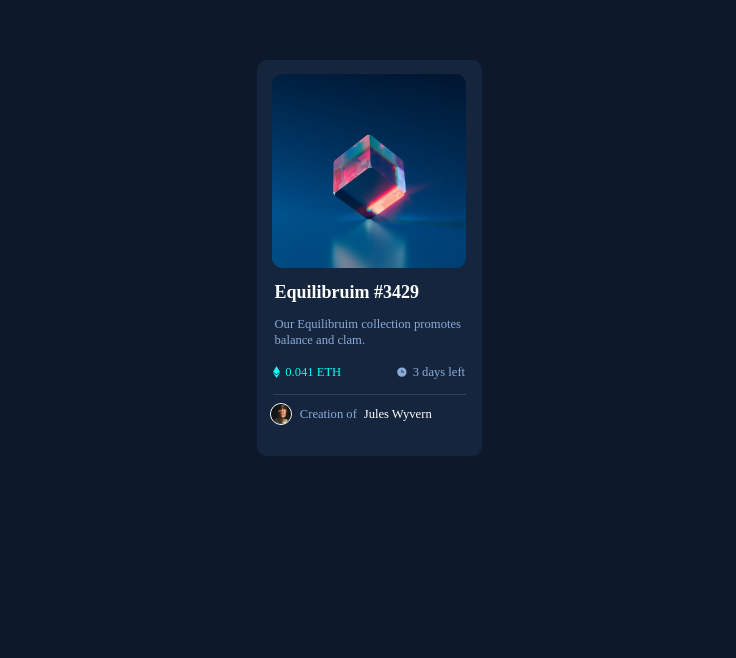
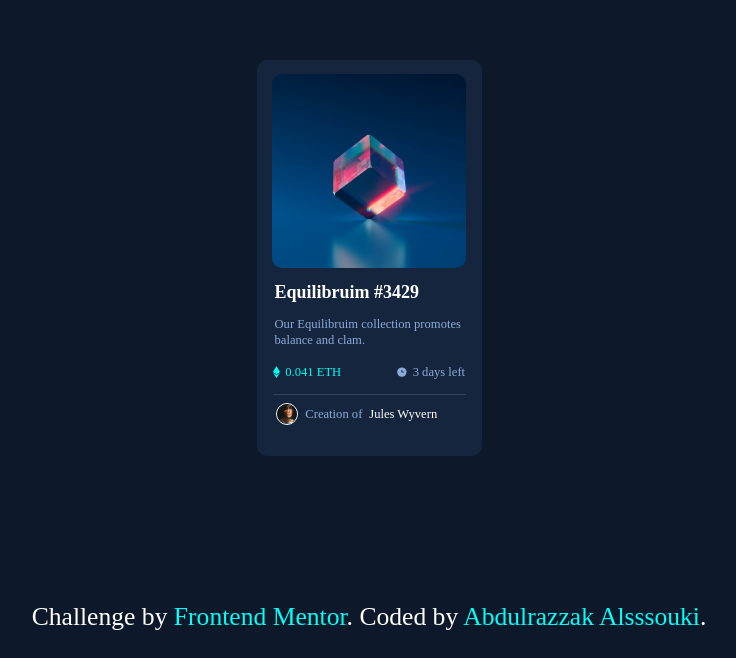
Before and after one commit to Abdalrzakalsouki/NFT-preview-card-component, a plain HTML site: page index.html in a window 1280 px wide. Shown: the part 142-800 px from the top of the page, without its empty margins (271-1007 px from the left). Drawn offline with Linux system fonts and the light colour scheme; a web font is replaced by a local one.

Commit message:
adding text

```diff
--- a/index.html
+++ b/index.html
@@ -42,11 +42,17 @@
           <p>Creation of <span>Jules Wyvern</span></p>
         </div>
       </section>
+      <div class="attribution">
+        Challenge by
+        <a href="https://www.frontendmentor.io?ref=challenge" target="_blank"
+          >Frontend Mentor</a
+        >. Coded by
+        <a
+          href="https://www.linkedin.com/in/abdulrazzakalsssouki"
+          target="_blank"
+          >Abdulrazzak Alsssouki</a
+        >.
+      </div>
     </main>
   </body>
 </html>
-
-<!-- <div class="attribution">
-    Challenge by <a href="https://www.frontendmentor.io?ref=challenge" target="_blank">Frontend Mentor</a>.
-    Coded by <a href="#">Your Name Here</a>.
-  </div> -->
--- a/sass/main.scss
+++ b/sass/main.scss
@@ -76,6 +76,7 @@ body {
       }
       .footer {
         @include MX.flex;
+        flex-wrap: wrap;
         padding-top: calc(V.$PT + 0.5em);
         margin-right: 2em;
         img {
@@ -84,11 +85,13 @@ body {
           aspect-ratio: 1;
           border: solid 1px V.$white;
           border-radius: 100%;
+          margin-left: 11px;
         }
         p {
           font-size: 0.7em;
           color: V.$SB;
           padding-left: 0.6em;
+          text-align: center;
           span {
             color: V.$white;
             padding-left: 0.3em;
@@ -96,5 +99,15 @@ body {
         }
       }
     }
+    .attribution {
+      position: absolute;
+      bottom: 1em;
+      color: V.$white;
+      font-size: 2vw;
+
+      a {
+        color: V.$Cyan;
+      }
+    }
   }
 }
```
Also changed, not shown: css/main.css.
